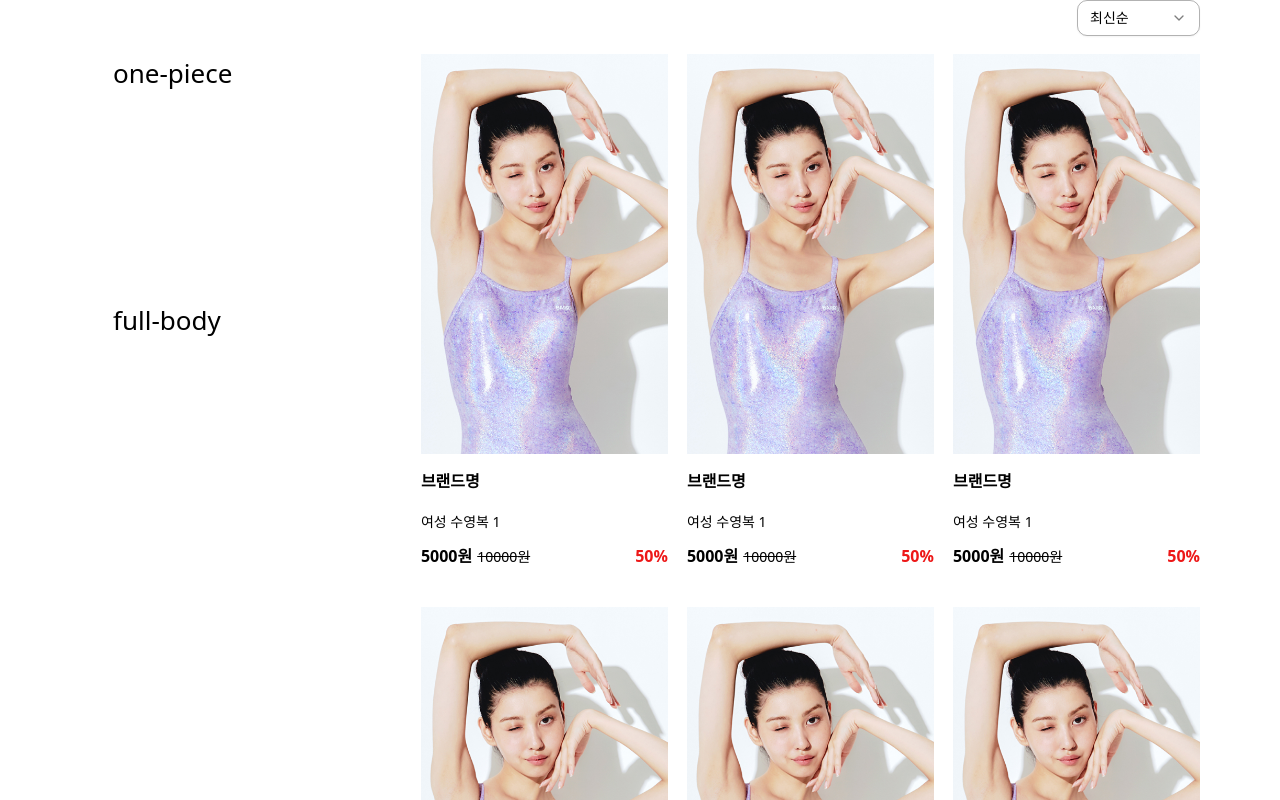
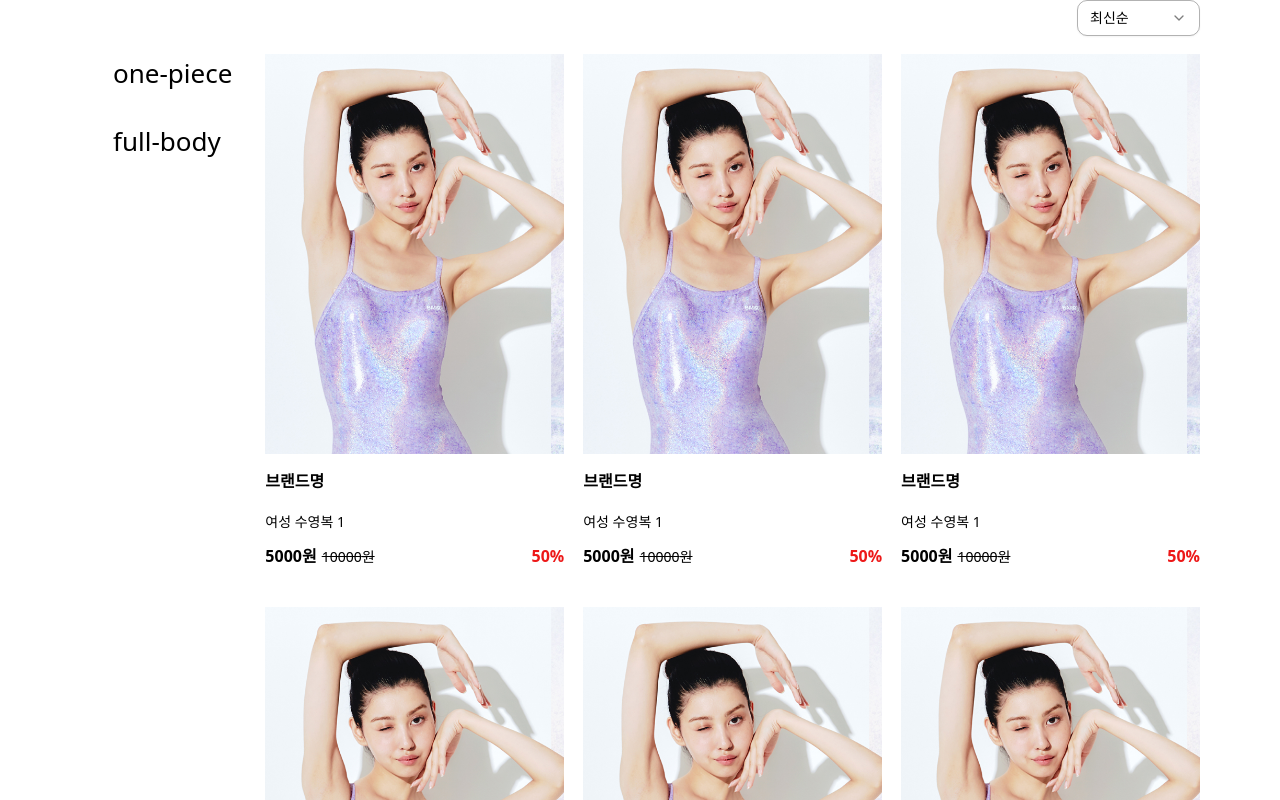
Before and after one commit to ormcamp-fe-3rd/swim360, a React (Vite) app in the folder frontend/: page /products in a window 1280 px wide. Shown: the top 800 px of the page. Built offline with nearby package versions, Linux system fonts and the light colour scheme.

Commit message:
fix: productItem 컴포넌트 Link 연결 및 자잘한 style 수정

```diff
--- a/frontend/src/components/product-list/ProductItem.tsx
+++ b/frontend/src/components/product-list/ProductItem.tsx
@@ -1,4 +1,7 @@
+import { Link } from "react-router-dom";
+
 interface ProductItemProps {
+  id: number;
   name: string;
   price: number;
   discountedPrice: number;
@@ -7,6 +10,7 @@ interface ProductItemProps {
 }
 
 function ProductItem({
+  id,
   name,
   price,
   discountedPrice,
@@ -14,6 +18,7 @@ function ProductItem({
   imgUrl,
 }: ProductItemProps) {
   return (
+    <Link to={`/product/${id}`}>
       <div className="my-[10px]">
         <img className="mb-2 h-[400px] object-cover" src={imgUrl} alt={name} />
         <div>
@@ -28,6 +33,7 @@ function ProductItem({
           </div>
         </div>
       </div>
+    </Link>
   );
 }
 
--- a/frontend/src/components/product-list/ProductItemList.tsx
+++ b/frontend/src/components/product-list/ProductItemList.tsx
@@ -3,6 +3,7 @@ import ProductItem from "@/components/product-list/ProductItem";
 function ProductItemList() {
   const productDummyArray = [
     {
+      id: 0,
       name: "여성 수영복 1",
       imgUrl: "/public/images/productlist/sample-1.png",
       price: 10000,
@@ -10,6 +11,7 @@ function ProductItemList() {
       salesVolume: 50,
     },
     {
+      id: 1,
       name: "여성 수영복 1",
       imgUrl: "/public/images/productlist/sample-1.png",
       price: 10000,
@@ -17,6 +19,7 @@ function ProductItemList() {
       salesVolume: 50,
     },
     {
+      id: 2,
       name: "여성 수영복 1",
       imgUrl: "/public/images/productlist/sample-1.png",
       price: 10000,
@@ -24,6 +27,7 @@ function ProductItemList() {
       salesVolume: 50,
     },
     {
+      id: 3,
       name: "여성 수영복 1",
       imgUrl: "/public/images/productlist/sample-1.png",
       price: 10000,
@@ -31,6 +35,7 @@ function ProductItemList() {
       salesVolume: 50,
     },
     {
+      id: 4,
       name: "여성 수영복 1",
       imgUrl: "/public/images/productlist/sample-1.png",
       price: 10000,
@@ -38,6 +43,7 @@ function ProductItemList() {
       salesVolume: 50,
     },
     {
+      id: 5,
       name: "여성 수영복 1",
       imgUrl: "/public/images/productlist/sample-1.png",
       price: 10000,
@@ -45,6 +51,7 @@ function ProductItemList() {
       salesVolume: 50,
     },
     {
+      id: 6,
       name: "여성 수영복 1",
       imgUrl: "/public/images/productlist/sample-1.png",
       price: 10000,
@@ -52,6 +59,7 @@ function ProductItemList() {
       salesVolume: 50,
     },
     {
+      id: 7,
       name: "여성 수영복 1",
       imgUrl: "/public/images/productlist/sample-1.png",
       price: 10000,
@@ -63,7 +71,7 @@ function ProductItemList() {
   return (
     <div className="grid w-full grid-cols-1 gap-[19px] tablet:grid-cols-3 desktop:grid-cols-4">
       {productDummyArray.map((product, i) => (
-        <ProductItem {...product} key={i} /> // 데이터 불러오면 [product.id로]
+        <ProductItem key={product.id} {...product} /> // 데이터 불러오면 [product.id로]
       ))}
     </div>
   );
--- a/frontend/src/components/product-list/Sidebar.tsx
+++ b/frontend/src/components/product-list/Sidebar.tsx
@@ -22,7 +22,7 @@ function SideBar() {
           </button>
           <img
             className="invisible pr-6 peer-hover:visible peer-focus:visible"
-            src="/public/images/underline-menu.png"
+            src="/public/images/productlist/underline-menu.png"
           />
         </li>
       ))}
```
Lines whose indentation alone changed are shown as unchanged.
